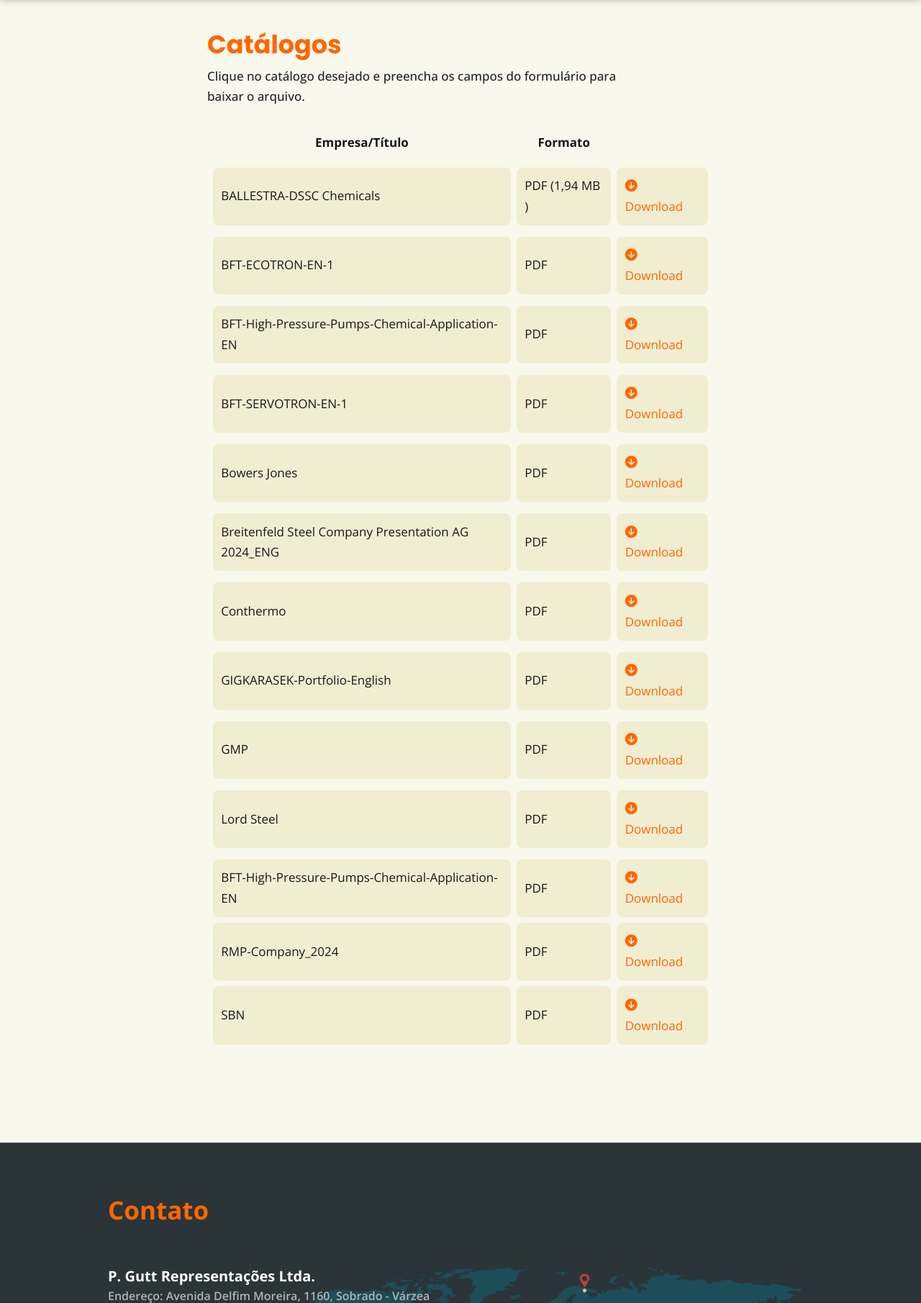
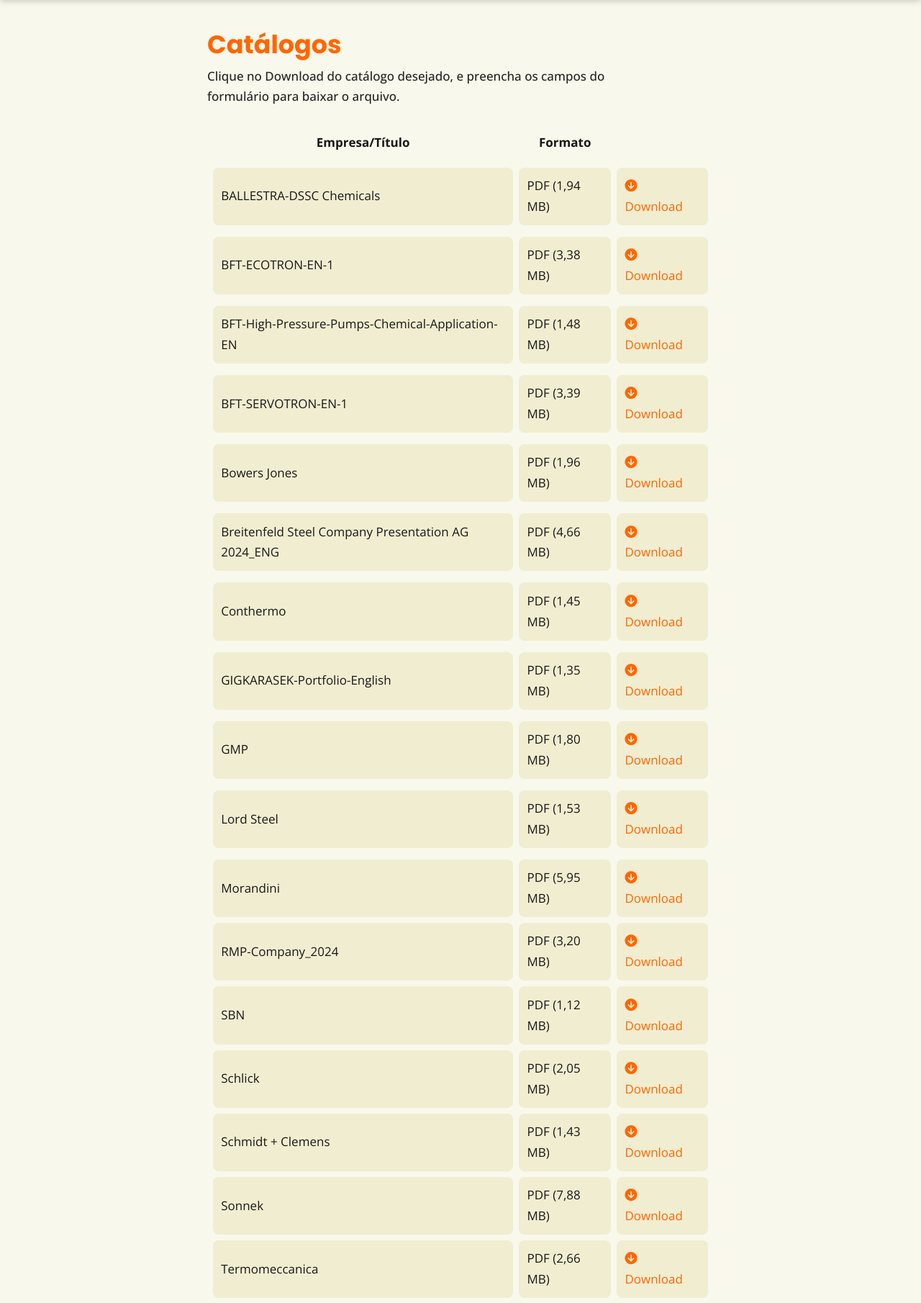
Before and after one commit to clarisseisnard/pgutt, a Django app: a page that uses app/templates/app/layout.html in a window 1280 px wide. Shown: the part 128-1938 px from the top of the page at 72% size. Run offline with Django 5.2, Linux system fonts and the light colour scheme; some libraries are stand-ins or nearby versions.

Commit message:
mudanças no css para o mapa interativo e mudanças no .js para baixar os catálogos)

```diff
--- a/app/templates/app/catalogos.html
+++ b/app/templates/app/catalogos.html
@@ -5,7 +5,7 @@
     <section style="margin-top: 8rem; height: auto; min-height: 70vh;" class="catalogos-page">
         <div class="catalogos-text-container">
             <h1>Catálogos</h1>
-            <p>Clique no catálogo desejado e preencha os campos do formulário para baixar o arquivo.</p>
+            <p>Clique no  Download do catálogo desejado, e preencha os campos do formulário para baixar o arquivo.</p>
         </div>
 
         <div class="table-container">
@@ -20,68 +20,93 @@
                 <tbody>
                     <tr>
                         <td>BALLESTRA-DSSC Chemicals</td>
-                        <td>PDF (1,94 MB )</td>
-                         <td><a href="#" class="popup" id="download-1" download><i class="fa-solid fa-circle-arrow-down" style="margin-right: 10px;"></i>Download</a></td>
+                        <td>PDF (1,94 MB)</td>
+                         <td><a href="#" class="popup" id="download-ballestra" download><i class="fa-solid fa-circle-arrow-down" style="margin-right: 10px;"></i>Download</a></td>
                     </tr>
                     <tr></tr>
                         <td>BFT-ECOTRON-EN-1</td>
-                        <td>PDF</td>
-                         <td><a href="#" class="popup" id="download-2" download><i class="fa-solid fa-circle-arrow-down" style="margin-right: 10px;"></i>Download</a></td>
+                        <td>PDF (3,38 MB)</td>
+                         <td><a href="#" class="popup" id="download-bft-1" download><i class="fa-solid fa-circle-arrow-down" style="margin-right: 10px;"></i>Download</a></td>
                     </tr>
                     <tr></tr>
                         <td>BFT-High-Pressure-Pumps-Chemical-Application-EN</td>
-                        <td>PDF</td>
-                         <td><a href="#" class="popup" id="download-2" download><i class="fa-solid fa-circle-arrow-down" style="margin-right: 10px;"></i>Download</a></td>
+                        <td>PDF (1,48 MB)</td>
+                         <td><a href="#" class="popup" id="download-bft-2" download><i class="fa-solid fa-circle-arrow-down" style="margin-right: 10px;"></i>Download</a></td>
                     </tr>
                     <tr></tr>
                         <td>BFT-SERVOTRON-EN-1</td>
-                        <td>PDF</td>
-                         <td><a href="#" class="popup" id="download-2" download><i class="fa-solid fa-circle-arrow-down" style="margin-right: 10px;"></i>Download</a></td>
+                        <td>PDF (3,39 MB)</td>
+                         <td><a href="#" class="popup" id="download-bft-3" download><i class="fa-solid fa-circle-arrow-down" style="margin-right: 10px;"></i>Download</a></td>
                     </tr>
                     <tr></tr>
                         <td>Bowers Jones</td>
-                        <td>PDF</td>
-                         <td><a href="#" class="popup" id="download-2" download><i class="fa-solid fa-circle-arrow-down" style="margin-right: 10px;"></i>Download</a></td>
+                        <td>PDF (1,96 MB)</td>
+                         <td><a href="#" class="popup" id="download-bowers" download><i class="fa-solid fa-circle-arrow-down" style="margin-right: 10px;"></i>Download</a></td>
                     </tr>
                     <tr></tr>
                         <td>Breitenfeld Steel Company Presentation AG 2024_ENG</td>
-                        <td>PDF</td>
-                         <td><a href="#" class="popup" id="download-2" download><i class="fa-solid fa-circle-arrow-down" style="margin-right: 10px;"></i>Download</a></td>
+                        <td>PDF (4,66 MB)</td>
+                         <td><a href="#" class="popup" id="download-breitenfeld" download><i class="fa-solid fa-circle-arrow-down" style="margin-right: 10px;"></i>Download</a></td>
                     </tr>
                     <tr></tr>
                         <td>Conthermo</td>
-                        <td>PDF</td>
-                         <td><a href="#" class="popup" id="download-2" download><i class="fa-solid fa-circle-arrow-down" style="margin-right: 10px;"></i>Download</a></td>
+                        <td>PDF (1,45 MB)</td>
+                         <td><a href="#" class="popup" id="download-conthermo" download><i class="fa-solid fa-circle-arrow-down" style="margin-right: 10px;"></i>Download</a></td>
                     </tr>
                     <tr></tr>
                         <td>GIGKARASEK-Portfolio-English</td>
-                        <td>PDF</td>
-                         <td><a href="#" class="popup" id="download-2" download><i class="fa-solid fa-circle-arrow-down" style="margin-right: 10px;"></i>Download</a></td>
+                        <td>PDF (1,35 MB)</td>
+                         <td><a href="#" class="popup" id="download-gigkarasek" download><i class="fa-solid fa-circle-arrow-down" style="margin-right: 10px;"></i>Download</a></td>
                     </tr>
                     <tr></tr>
                         <td>GMP</td>
-                        <td>PDF</td>
-                         <td><a href="#" class="popup" id="download-2" download><i class="fa-solid fa-circle-arrow-down" style="margin-right: 10px;"></i>Download</a></td>
+                        <td>PDF (1,80 MB)</td>
+                         <td><a href="#" class="popup" id="download-gmp" download><i class="fa-solid fa-circle-arrow-down" style="margin-right: 10px;"></i>Download</a></td>
                     </tr>
                     <tr></tr>
                         <td>Lord Steel</td>
-                        <td>PDF</td>
-                         <td><a href="#" class="popup" id="download-2" download><i class="fa-solid fa-circle-arrow-down" style="margin-right: 10px;"></i>Download</a></td>
+                        <td>PDF (1,53 MB)</td>
+                         <td><a href="#" class="popup" id="download-lordsteel" download><i class="fa-solid fa-circle-arrow-down" style="margin-right: 10px;"></i>Download</a></td>
                     </tr>
                     <tr></tr>
-                        <td>BFT-High-Pressure-Pumps-Chemical-Application-EN</td>
-                        <td>PDF</td>
-                         <td><a href="#" class="popup" id="download-2" download><i class="fa-solid fa-circle-arrow-down" style="margin-right: 10px;"></i>Download</a></td>
+                        <td>Morandini</td>
+                        <td>PDF (5,95 MB)</td>
+                         <td><a href="#" class="popup" id="download-morandini" download><i class="fa-solid fa-circle-arrow-down" style="margin-right: 10px;"></i>Download</a></td>
                     </tr>
                     <tr>
                         <td>RMP-Company_2024</td>
-                        <td>PDF</td>
-                        <td><a href="#" class="popup" id="download-3" download><i class="fa-solid fa-circle-arrow-down" style="margin-right: 10px;"></i>Download</a></td>
+                        <td>PDF (3,20 MB)</td>
+                        <td><a href="#" class="popup" id="download-rmp" download><i class="fa-solid fa-circle-arrow-down" style="margin-right: 10px;"></i>Download</a></td>
                     </tr>
                     <tr>
                         <td>SBN</td>
-                        <td>PDF</td>
-                        <td><a href="#" class="popup" id="download-4" download><i class="fa-solid fa-circle-arrow-down" style="margin-right: 10px;"></i>Download</a></td>
+                        <td>PDF (1,12 MB)</td>
+                        <td><a href="#" class="popup" id="download-sbn" download><i class="fa-solid fa-circle-arrow-down" style="margin-right: 10px;"></i>Download</a></td>
+                    </tr>
+                    <tr>
+                        <td>Schlick</td>
+                        <td>PDF (2,05 MB)</td>
+                        <td><a href="#" class="popup" id="download-schlick" download><i class="fa-solid fa-circle-arrow-down" style="margin-right: 10px;"></i>Download</a></td>
+                    </tr>
+                    <tr>
+                        <td>Schmidt + Clemens</td>
+                        <td>PDF (1,43 MB)</td>
+                        <td><a href="#" class="popup" id="download-schmidtclemens" download><i class="fa-solid fa-circle-arrow-down" style="margin-right: 10px;"></i>Download</a></td>
+                    </tr>
+                    <tr>
+                        <td>Sonnek</td>
+                        <td>PDF (7,88 MB)</td>
+                        <td><a href="#" class="popup" id="download-sonnek" download><i class="fa-solid fa-circle-arrow-down" style="margin-right: 10px;"></i>Download</a></td>
+                    </tr>
+                    <tr>
+                        <td>Termomeccanica</td>
+                        <td>PDF (2,66 MB)</td>
+                        <td><a href="#" class="popup" id="download-termomeccanica" download><i class="fa-solid fa-circle-arrow-down" style="margin-right: 10px;"></i>Download</a></td>
+                    </tr>
+                    <tr>
+                        <td>UreaKnowHow</td>
+                        <td>PDF (1,50 MB)</td>
+                        <td><a href="#" class="popup" id="download-ureaknowhow" download><i class="fa-solid fa-circle-arrow-down" style="margin-right: 10px;"></i>Download</a></td>
                     </tr>
                 </tbody>
             </table>
--- a/app/templates/app/layout.html
+++ b/app/templates/app/layout.html
@@ -190,8 +190,13 @@
             <div class="map">
                 <a href="#" id="empresa1">P. Gutt Representações Ltda.</a>
                 <a href="#" id="empresa2">GMP</a>
-                <a href="#" id="empresa3">empresa3</a>
+                <a href="#" id="empresa3">LORD STEEL INTERNATIONAL</a>
                 <a href="#" id="empresa4">empresa4</a>
+                <a href="#" id="empresa5">empresa5</a>
+                <a href="#" id="empresa6">empresa6</a>
+                <a href="#" id="empresa7">AGIERRE<br>BALLESTRA<br>FUNDIÇÃO MORANDINI<br>TERMOMECCÂNICA S.p.A.</a>
+                <a href="#" id="empresa8">empresa8</a>
+                <a href="#" id="empresa9">empresa9</a>
             </div>
 
 
--- a/static/app/main.js
+++ b/static/app/main.js
@@ -100,33 +100,112 @@ document.addEventListener('DOMContentLoaded', function() {
 // Download after valid form ----------------------------------------------------------------------------------------------------------------------------------------------------
 
 document.addEventListener('DOMContentLoaded', function () {
-  const download1 = document.querySelector("#download-1");
-  const download2 = document.querySelector("#download-2");
-  const download3 = document.querySelector("#download-3");
-  const download4 = document.querySelector("#download-4");
+  const downloadBallestra = document.querySelector("#download-ballestra");
+  const downloadBft1 = document.querySelector("#download-bft-1");
+  const downloadBft2 = document.querySelector("#download-bft-2");
+  const downloadBft3 = document.querySelector("#download-bft-3");
+  const downloadBowers = document.querySelector("#download-bowers");
+  const downloadBreitenfeld = document.querySelector("#download-breitenfeld");
+  const downloadGigkarasek = document.querySelector("#download-gigkarasek");
+  const downloadGmp = document.querySelector("#download-gmp");
+  const downloadLordsteel = document.querySelector("#download-lordsteel");
+  const downloadMorandini = document.querySelector("#download-morandini");
+  const downloadRmp = document.querySelector("#download-rmp");
+  const downloadSbn = document.querySelector("#download-sbn");
+  const downloadSchlick = document.querySelector("#download-schlick");
+  const downloadSchmidtClemmens = document.querySelector("#download-schmidtclemens")
+  const downloadSonnek = document.querySelector("#download-sonnek")
+  const downloadTermomeccanica = document.querySelector("#download-termomeccanica")
+  const downloadUreaKnowHow = document.querySelector("#download-ureaknowhow")
 
   const form = document.querySelector("#catalogoForm");
   const submitButton = document.querySelector("#sendButton");
 
   let downloadFlag = null;
 
-  download1.addEventListener("click", function (e) {
+  downloadBallestra.addEventListener("click", function (e) {
     e.preventDefault();
-    downloadFlag = 'download1';
+    downloadFlag = 'ballestra';
   });
 
-  download2.addEventListener("click", function(e) {
+  downloadBft1.addEventListener("click", function(e) {
     e.preventDefault();
-    downloadFlag = 'download2';
+    downloadFlag = 'bft-1';
   })
 
-  download3.addEventListener("click", function(e) {
+  downloadBft2.addEventListener("click", function(e) {
     e.preventDefault();
-    downloadFlag = 'download3';
+    downloadFlag = 'bft-2';
   })
 
-  download4.addEventListener("click", function(e) {
+  downloadBft3.addEventListener("click", function(e) {
     e.preventDefault();
+    downloadFlag = 'bft-3';
+  })
+
+  downloadBowers.addEventListener("click", function(e) {
+    e.preventDefault();
+    downloadFlag = 'bowers'
+  })
+
+  downloadBreitenfeld.addEventListener("click", function(e) {
+    e.preventDefault();
+    downloadFlag = 'breitenfeld'
+  })
+
+  downloadGigkarasek.addEventListener("click", function(e) {
+    e.preventDefault();
+    downloadFlag = 'gigkarasek'
+  })
+
+  downloadGmp.addEventListener("click", function(e) {
+    e.preventDefault();
+    downloadFlag = 'gmp'
+  })
+
+  downloadLordsteel.addEventListener("click", function(e) {
+    e.preventDefault();
+    downloadFlag = 'lordsteel'
+  })
+
+  downloadMorandini.addEventListener("click", function(e) {
+    e.preventDefault();
+    downloadFlag = 'morandini'
+  })
+
+  downloadRmp.addEventListener("click", function(e) {
+    e.preventDefault();
+    downloadFlag = 'rmp'
+  })
+
+  downloadSbn.addEventListener("click", function(e) {
+    e.preventDefault();
+    downloadFlag = 'sbn'
+  })
+
+  downloadSchlick.addEventListener("click", function(e) {
+    e.preventDefault();
+    downloadFlag = 'schlick'
+  })
+
+  downloadSchmidtClemmens.addEventListener("click", function(e) {
+    e.preventDefault();
+    downloadFlag = 'schmidtclemmens'
+  })
+
+  downloadSonnek.addEventListener("click", function(e) {
+    e.preventDefault();
+    downloadFlag = 'sonnek'
+  })
+
+  downloadTermomeccanica.addEventListener("click", function(e) {
+    e.preventDefault();
+    downloadFlag = 'termomeccanica'
+  })
+
+  downloadUreaKnowHow.addEventListener("click", function(e) {
+    e.preventDefault();
+    downloadFlag = 'ureaknowhow'
   })
 
   form.addEventListener("submit", function (e) {
@@ -136,13 +215,41 @@ document.addEventListener('DOMContentLoaded', function () {
       form.submit();
 
       switch(downloadFlag) {
-        case 'download1':
-          triggerDownload();
+        case 'ballestra':
+          triggerBallestraDownload();
           break;
-        case 'download2':
-          triggerDownload2();
-        case 'download3':
-          triggerDownload3();
+        case 'bft-1':
+          triggerBftDownload1();
+        case 'bft-2':
+          triggerBftDownload2();
+        case 'bft-3':
+          triggerBftDownload3();
+        case 'bowers':
+          triggerBowersDownload();
+        case 'breitenfeld':
+          triggerBreitenfeld();
+        case 'gigkarasek':
+          triggerGigkarasek();
+        case 'gmp':
+          triggerGmp();
+        case 'lordsteel':
+          triggerLordsteel();
+        case 'morandini':
+          triggerMorandini();
+        case 'rmp':
+          triggerRmp();
+        case 'sbn':
+          triggerSbn();
+        case 'schlick':
+          triggerSchlick();
+        case 'schmidtclemmens':
+          triggerSchmidtClemmens();
+        case 'sonnek':
+          triggerSonnek();
+        case 'termomeccanica':
+          triggerTermomeccanica();
+        case 'ureaknowhow':
+          triggerUreaKnowHow();
         default:
           break;
       }
@@ -150,7 +257,7 @@ document.addEventListener('DOMContentLoaded', function () {
   });
 
   // ballestra pdf
-  function triggerDownload() {
+  function triggerBallestraDownload() {
     const element = document.createElement("a");
     element.href = "/static/app/pdfs/Ballestra_DSSC_Chemicals.pdf";
     element.download = "formulário.png"
@@ -159,8 +266,18 @@ document.addEventListener('DOMContentLoaded', function () {
     document.body.removeChild(element);
   }
 
-  // bft high pressure
-  function triggerDownload2() {
+  // bft ecotron
+  function triggerBftDownload1() {
+    const element = document.createElement("a");
+    element.href = "/static/app/pdfs/BFT-ECOTRON-EN-1.pdf";
+    element.download = "formulário.png"
+    document.body.appendChild(element);
+    element.click();
+    document.body.removeChild(element);
+  }
+
+   // bft high pressure
+   function triggerBftDownload2() {
     const element = document.createElement("a");
     element.href = "/static/app/pdfs/BFT-High-Pressure-Pumps-Chemical-Application-EN.pdf";
     element.download = "formulário.png"
@@ -169,10 +286,150 @@ document.addEventListener('DOMContentLoaded', function () {
     document.body.removeChild(element);
   }
 
-   // rmp
-   function triggerDownload3() {
-    const element = document.createElement("a");
-    element.href = "/static/app/pdfs/RMP_Company_2024.pdf";
+  // bft servotron
+  function triggerBftDownload3() {
+    const element = document.createElement("a")
+    element.href = "/static/app/pdfs/BFT-SERVOTRON-EN-1.pdf"
+    element.download = "formulário.png"
+    document.body.appendChild(element);
+    element.click();
+    document.body.removeChild(element);
+  }
+
+  // bowers pdf
+  function triggerBowersDownload() {
+    const element = document.createElement("a")
+    element.href = "/static/app/pdfs/Bowers_ones.pdf"
+    element.download = "formulário.png"
+    document.body.appendChild(element);
+    element.click();
+    document.body.removeChild(element);
+  }
+
+  // breitenfeld pdf
+  function triggerBreitenfeld() {
+    const element = document.createElement("a")
+    element.href = "/static/app/pdfs/Company_Presentation_Breitenfeld_Steel_AG_2024_ENG.PDF"
+    element.download = "formulário.png"
+    document.body.appendChild(element);
+    element.click();
+    document.body.removeChild(element);
+  }
+
+  // conthermo pdf
+  function triggerConthermo() {
+    const element = document.createElement("a")
+    element.href = "/static/app/pdfs/Conthermo.pdf"
+    element.download = "formulário.png"
+    document.body.appendChild(element);
+    element.click();
+    document.body.removeChild(element);
+  }
+
+  // gigkarasek pdf
+  function triggerGigkarasek() {
+    const element = document.createElement("a")
+    element.href = "/static/app/pdfs/GIGKarasek-Portolio-English.pdf"
+    element.download = "formulário.png"
+    document.body.appendChild(element);
+    element.click();
+    document.body.removeChild(element);
+  }
+
+  // gmp pdf
+  function triggerGmp() {
+    const element = document.createElement("a")
+    element.href = "/static/app/pdfs/GMP.pdf"
+    element.download = "formulário.png"
+    document.body.appendChild(element);
+    element.click();
+    document.body.removeChild(element);
+  }
+
+  // lordsteel pdf
+  function triggerLordsteel() {
+    const element = document.createElement("a")
+    element.href = "/static/app/pdfs/Lord_steel.pdf"
+    element.download = "formulário.png"
+    document.body.appendChild(element);
+    element.click();
+    document.body.removeChild(element);
+  }
+
+  // morandini pdf
+  function triggerMorandini() {
+    const element = document.createElement("a")
+    element.href = "/static/app/pdfs/Morandini.pdf"
+    element.download = "formulário.png"
+    document.body.appendChild(element);
+    element.click();
+    document.body.removeChild(element);
+  }
+
+  // rmp pdf
+  function triggerRmp() {
+    const element = document.createElement("a")
+    element.href = "/static/app/pdfs/RMP_Company_2024.pdf"
+    element.download = "formulário.png"
+    document.body.appendChild(element);
+    element.click();
+    document.body.removeChild(element);
+  }
+
+  // sbn pdf
+  function triggerSbn() {
+    const element = document.createElement("a")
+    element.href = "/static/app/pdfs/SBN.pdf"
+    element.download = "formulário.png"
+    document.body.appendChild(element);
+    element.click();
+    document.body.removeChild(element);
+  }
+
+  // schlick pdf
+  function triggerSchlick() {
+    const element = document.createElement("a")
+    element.href = "static/app/pdfs/Schlick.pdf"
+    element.download = "formulário.png"
+    document.body.appendChild(element);
+    element.click();
+    document.body.removeChild(element);
+  }
+
+  // schmidt clemens pdf
+  function triggerSchmidtClemmens() {
+    const element = document.createElement("a")
+    element.href = "static/app/pdfs/Schmidt_Clemens.pdf"
+    element.download = "formulário.png"
+    document.body.appendChild(element);
+    element.click();
+    document.body.removeChild(element);
+  }
+
+  // sonnek pdf
+  function triggerSonnek() {
+    const element = document.createElement("a")
+    element.href = "static/app/pdfs/Sonnek.pdf"
+    element.download = "formulário.png"
+    document.body.appendChild(element);
+    element.click();
+    document.body.removeChild(element);
+  }
+
+  // termomeccanica pdf
+  function triggerTermomeccanica() {
+    const element = document.createElement("a")
+    element.href = "static/app/pdfs/Termomeccanica.pdf"
+    element.download = "formulário.png"
+    document.body.appendChild(element);
+    element.click();
+    document.body.removeChild(element);
+  }
+
+  // urea know how pdf
+  function triggerUreaKnowHow() {
+    const element = document.createElement("a")
+    element.href = "static/app/pdfs/UreaKnowHow.pdf"
     element.download = "formulário.png"
     document.body.appendChild(element);
     element.click();
```
Also changed, not shown: static/app/styles.css (+47 -4 lines), db.sqlite3, 7 other files.
